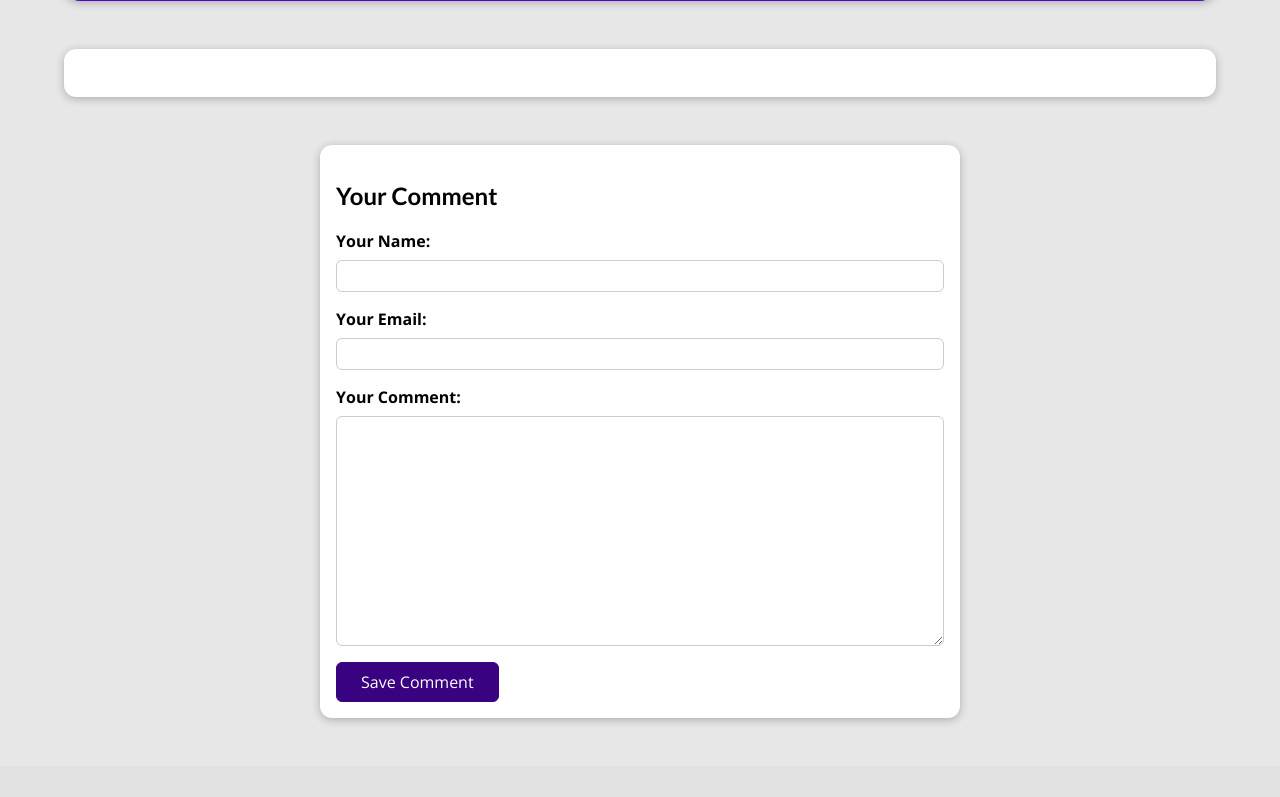
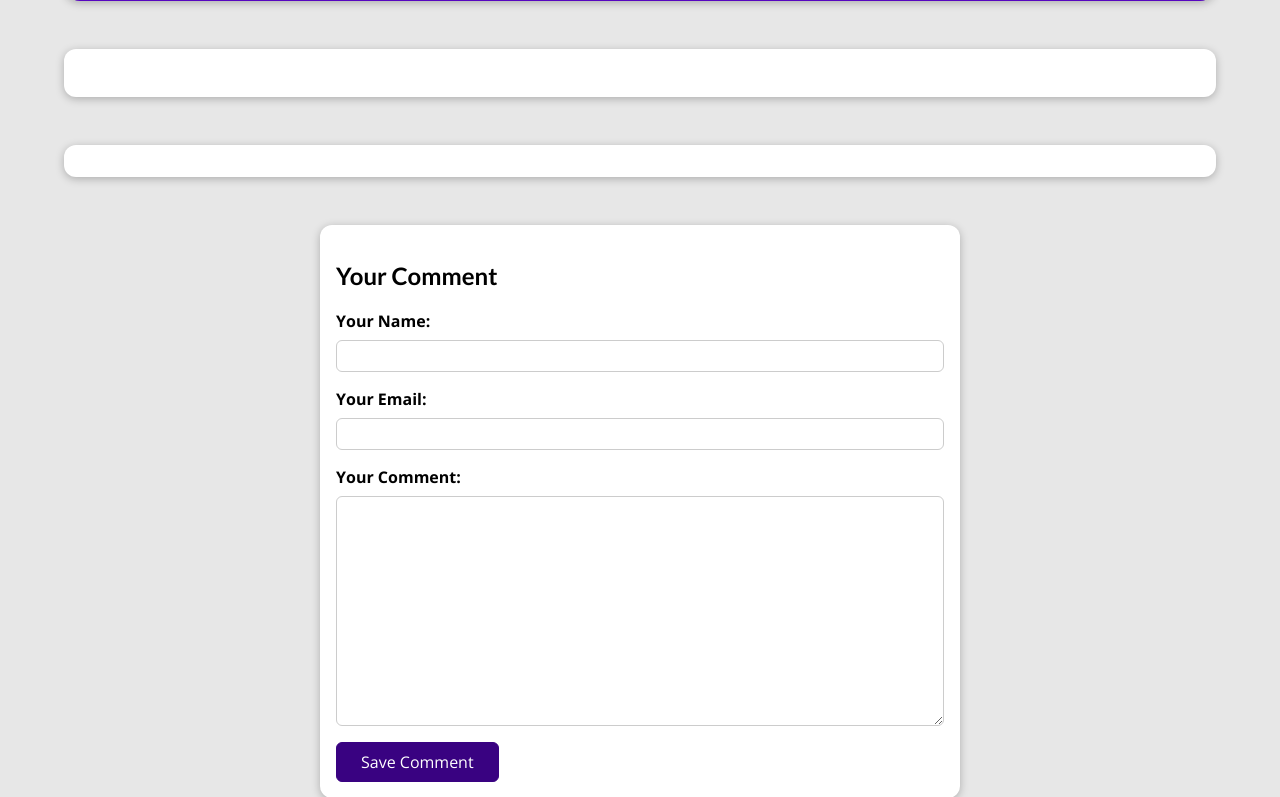
Before and after one commit to ManuelHany/my_site, a Django app: template blog/templates/blog/post-detail.html in a window 1280 px wide. Shown: the part 479-1276 px from the top of the page. Before the commit the page ends 1201 px from the top, so only its background shows below. Run offline with Django 4.2, Linux system fonts and the light colour scheme; the template is opened without the code that fills it: values that come from a table or form of the project are taken from there, others are empty.

Commit message:
styline the comments

```diff
--- a/blog/static/blog/post-detail.css
+++ b/blog/static/blog/post-detail.css
@@ -155,3 +155,33 @@ main {
   padding: 0.25rem 1.5rem;
   border-radius: 6px;
 }
+
+#comments {
+  margin: 3rem auto;
+  width: 90%;
+  max-width: 60;
+  border-radius: 12px;
+  background-color: white;
+  box-shadow: 0 2px 8px rgba(0,0,0,0.25);
+  padding: 1rem 2rem;
+}
+
+#comments ul {
+  list-style-type: none;
+  margin: 0;
+  padding: 0;
+}
+
+#comments li {
+  margin-block-start: 1rem;
+  border-bottom: 2px solid #ccc;
+}
+
+#comments li:last-of-type {
+  border-bottom: none;
+}
+
+
+#comments h2 {
+  color: #464646;
+}
```
Also changed, not shown: blog/models.py (line endings or trailing spaces).
